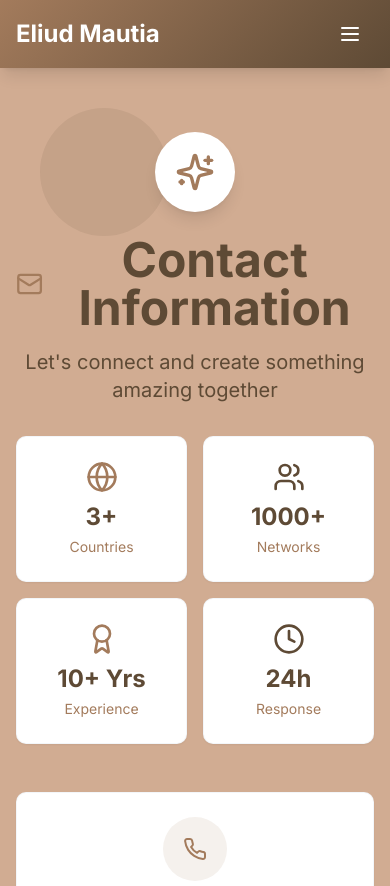
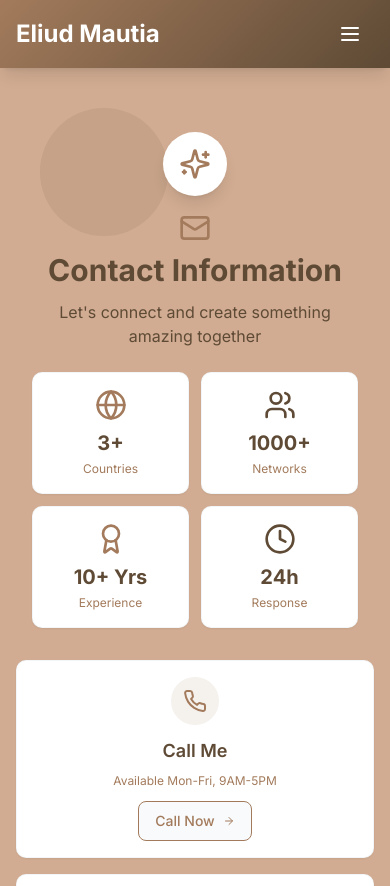
Before and after one commit to kelvinchwara/mautiPortfolio, a React (Vite) app: page /contact in a window 390 px wide. Shown: the top 886 px of the page. Built offline with nearby package versions, Linux system fonts and the light colour scheme.

Commit message:
first commit

```diff
--- a/src/pages/Contact.tsx
+++ b/src/pages/Contact.tsx
@@ -109,26 +109,26 @@ const Contact = () => {
           <div className="max-w-6xl mx-auto">
 
             {/* Header with Icon */}
-            <div className="text-center mb-12">
-              <div className="inline-flex items-center justify-center w-20 h-20 rounded-full mb-6 shadow-lg bg-white">
-                <Sparkles className="h-10 w-10" style={{ color: '#A37B5C' }} />
+            <div className="text-center mb-8 sm:mb-12 px-4">
+              <div className="inline-flex items-center justify-center w-16 h-16 sm:w-20 sm:h-20 rounded-full mb-4 sm:mb-6 shadow-lg bg-white">
+                <Sparkles className="h-8 w-8 sm:h-10 sm:w-10" style={{ color: '#A37B5C' }} />
               </div>
-              <h1 className="text-5xl font-bold mb-4 flex items-center justify-center gap-3" style={{ color: '#5E4A35' }}>
-                <Mail className="h-10 w-10" style={{ color: '#A37B5C' }} />
-                Contact Information
+              <h1 className="text-3xl sm:text-4xl md:text-5xl font-bold mb-3 sm:mb-4 flex flex-col sm:flex-row items-center justify-center gap-2 sm:gap-3" style={{ color: '#5E4A35' }}>
+                <Mail className="h-8 w-8 sm:h-10 sm:w-10" style={{ color: '#A37B5C' }} />
+                <span>Contact Information</span>
               </h1>
-              <p className="text-xl mb-8" style={{ color: '#5E4A35' }}>Let's connect and create something amazing together</p>
+              <p className="text-base sm:text-lg md:text-xl mb-6 sm:mb-8 px-4" style={{ color: '#5E4A35' }}>Let's connect and create something amazing together</p>
 
               {/* Quick Stats */}
-              <div className="grid grid-cols-2 md:grid-cols-4 gap-4 max-w-4xl mx-auto mb-8">
+              <div className="grid grid-cols-2 lg:grid-cols-4 gap-3 sm:gap-4 max-w-4xl mx-auto mb-6 sm:mb-8">
                 {quickStats.map((stat, index) => (
-                  <Card key={index} className="bg-white hover:shadow-xl transition-all duration-300 hover:-translate-y-1">
-                    <CardContent className="p-6 text-center">
+                  <Card key={index} className="bg-white hover:shadow-xl transition-all duration-300 hover:-translate-y-1 sm:hover:-translate-y-2">
+                    <CardContent className="p-4 sm:p-6 text-center">
                       <div className="flex justify-center mb-2" style={{ color: stat.color }}>
                         {stat.icon}
                       </div>
-                      <div className="text-2xl font-bold mb-1" style={{ color: '#5E4A35' }}>{stat.value}</div>
-                      <div className="text-sm" style={{ color: '#A37B5C' }}>{stat.label}</div>
+                      <div className="text-xl sm:text-2xl font-bold mb-1" style={{ color: '#5E4A35' }}>{stat.value}</div>
+                      <div className="text-xs sm:text-sm" style={{ color: '#A37B5C' }}>{stat.label}</div>
                     </CardContent>
                   </Card>
                 ))}
@@ -136,28 +136,28 @@ const Contact = () => {
             </div>
 
             {/* Contact Methods Cards */}
-            <div className="grid md:grid-cols-3 gap-6 mb-12">
+            <div className="grid grid-cols-1 sm:grid-cols-2 md:grid-cols-3 gap-4 sm:gap-6 mb-8 sm:mb-12">
               {contactMethods.map((method, index) => (
-                <Card key={index} className="bg-white hover:shadow-xl transition-all duration-300 hover:-translate-y-2 cursor-pointer group">
-                  <CardContent className="p-6 text-center">
+                <Card key={index} className="bg-white hover:shadow-xl transition-all duration-300 hover:-translate-y-1 sm:hover:-translate-y-2 cursor-pointer group">
+                  <CardContent className="p-4 sm:p-6 text-center">
                     <div
-                      className="inline-flex items-center justify-center w-16 h-16 rounded-full mb-4 group-hover:scale-110 transition-transform"
+                      className="inline-flex items-center justify-center w-12 h-12 sm:w-16 sm:h-16 rounded-full mb-3 sm:mb-4 group-hover:scale-110 transition-transform"
                       style={{ backgroundColor: method.bgColor }}
                     >
                       <div style={{ color: method.color }}>
                         {method.icon}
                       </div>
                     </div>
-                    <h3 className="text-xl font-semibold mb-2" style={{ color: '#5E4A35' }}>{method.title}</h3>
-                    <p className="text-sm mb-4" style={{ color: '#A37B5C' }}>{method.description}</p>
+                    <h3 className="text-lg sm:text-xl font-semibold mb-2" style={{ color: '#5E4A35' }}>{method.title}</h3>
+                    <p className="text-xs sm:text-sm mb-3 sm:mb-4" style={{ color: '#A37B5C' }}>{method.description}</p>
                     <Button
                       variant="outline"
-                      className="group-hover:bg-opacity-100 transition-all"
+                      className="group-hover:bg-opacity-100 transition-all text-sm sm:text-base"
                       style={{ borderColor: method.color, color: method.color }}
                       onClick={method.onClick}
                     >
                       {method.action}
-                      <ArrowRight className="ml-2 h-4 w-4 group-hover:translate-x-1 transition-transform" />
+                      <ArrowRight className="ml-2 h-3 w-3 sm:h-4 sm:w-4 group-hover:translate-x-1 transition-transform" />
                     </Button>
                   </CardContent>
                 </Card>
```
